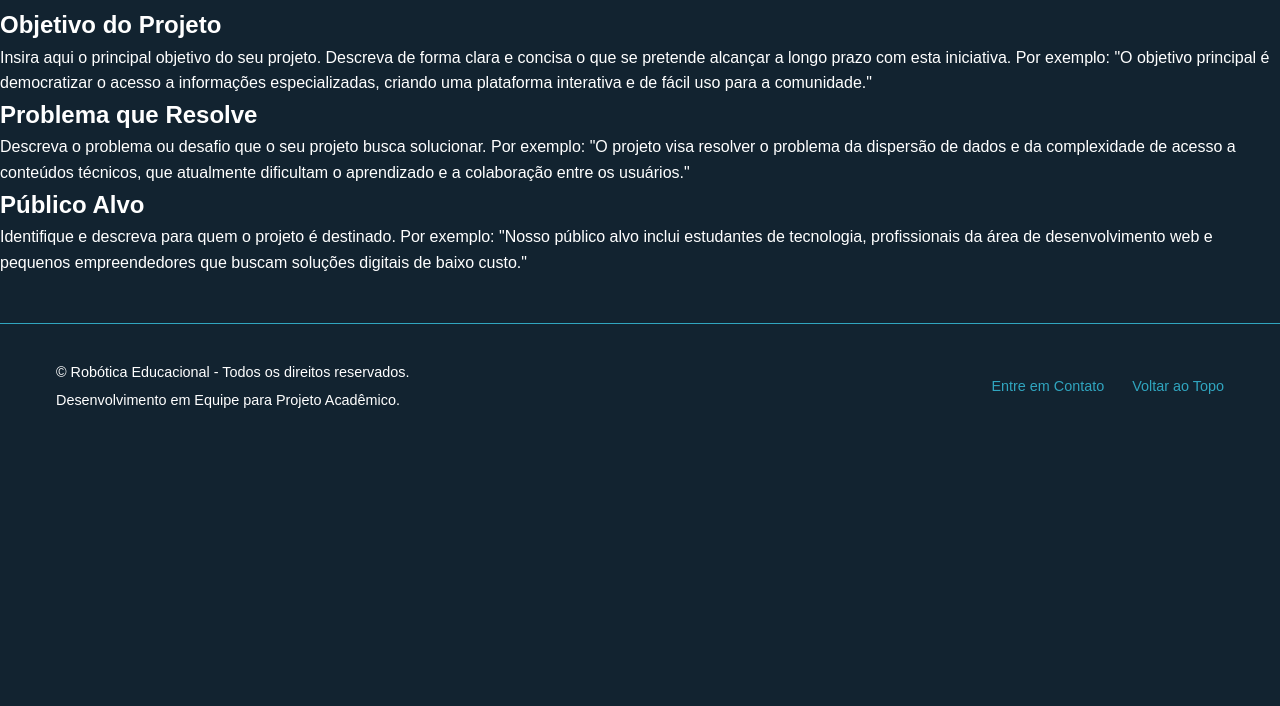
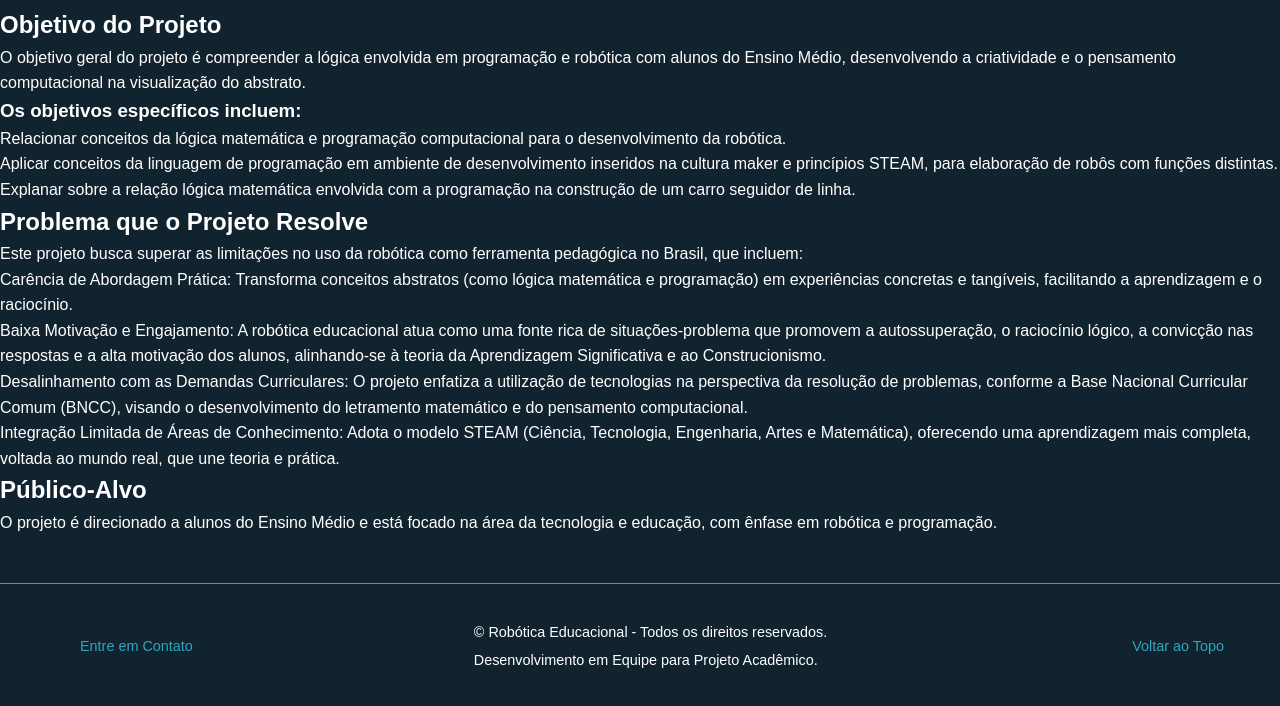
Before and after one commit to Startup-Think-Tech/roboticaEduc-front, a website: page src/pages/sobre.html in a window 1280 px wide. Shown: the part 128-834 px from the top of the page. Before the commit the page ends 800 px from the top, so only its background shows below. Drawn offline with Linux system fonts and the light colour scheme; files that its build step writes are made by us from their sources.

Commit message:
Fix: Pequenas alterações feitas para dar continuidade nas edições

```diff
--- a/src/pages/sobre.html
+++ b/src/pages/sobre.html
@@ -6,6 +6,8 @@
     <meta name="viewport" content="width=device-width, initial-scale=1.0">
     <title>Sobre | Nome do Seu Projeto</title>
     <link rel="stylesheet" href="../styles/base.css">
+    <link rel="stylesheet" href="../styles/sobre.css">
+
 
 </head>
 
@@ -26,43 +28,64 @@
             </nav>
         </div>
     </header>
+    <main>
+        <h1>ROBOTICA EDUCACIONAL</h1>
+        <section class="obetivo">
+            <h2>Objetivo do Projeto</h2>
+            <p>
+                O objetivo geral do projeto é compreender a lógica envolvida em programação e robótica com alunos do
+                Ensino Médio, desenvolvendo a criatividade e o pensamento computacional na visualização do abstrato.</p>
+            <h3>Os objetivos específicos incluem:</h3>
+            <ul>
+                <li>Relacionar conceitos da lógica matemática e programação computacional para o desenvolvimento da robótica.</li>
+            </ul>
+            <ul>
+                <li>Aplicar conceitos da linguagem de programação em ambiente de desenvolvimento inseridos na cultura maker e princípios STEAM, para elaboração de robôs com funções distintas.</li>
+            </ul>
+            <ul>
+                <li>Explanar sobre a relação lógica matemática envolvida com a programação na construção de um carro seguidor de linha.</li>
+            </ul>
 
-    <main>
-        <h1>ROBOTICA EDUCACIONAL </h1>
-
-        <section id="objetivo">
-            <h2>Objetivo do Projeto</h2>
-            <p>Insira aqui o principal objetivo do seu projeto. Descreva de forma clara e concisa o que se pretende
-                alcançar a longo prazo com esta iniciativa. Por exemplo: "O objetivo principal é democratizar o acesso a
-                informações especializadas, criando uma plataforma interativa e de fácil uso para a comunidade."</p>
         </section>
 
-        <section id="problema-resolvido">
-            <h2>Problema que Resolve</h2>
-            <p>Descreva o problema ou desafio que o seu projeto busca solucionar. Por exemplo: "O projeto visa resolver
-                o problema da dispersão de dados e da complexidade de acesso a conteúdos técnicos, que atualmente
-                dificultam o aprendizado e a colaboração entre os usuários."</p>
+        <section class="problema-resolvido">
+            <h2>Problema que o Projeto Resolve</h2>
+            <p>Este projeto busca superar as limitações no uso da robótica como ferramenta pedagógica no Brasil, que incluem:</p>
+            <ul>
+                <li>Carência de Abordagem Prática: Transforma conceitos abstratos (como lógica matemática e programação) em experiências concretas e tangíveis, facilitando a aprendizagem e o raciocínio.</li>
+            </ul>
+            <ul>
+                <li>Baixa Motivação e Engajamento: A robótica educacional atua como uma fonte rica de situações-problema que promovem a autossuperação, o raciocínio lógico, a convicção nas respostas e a alta motivação dos alunos, alinhando-se à teoria da Aprendizagem Significativa e ao Construcionismo.</li>
+            </ul>
+            <ul>
+                <li>Desalinhamento com as Demandas Curriculares: O projeto enfatiza a utilização de tecnologias na perspectiva da resolução de problemas, conforme a Base Nacional Curricular Comum (BNCC), visando o desenvolvimento do letramento matemático e do pensamento computacional.</li>
+            </ul>
+            <ul>
+                <li>Integração Limitada de Áreas de Conhecimento: Adota o modelo STEAM (Ciência, Tecnologia, Engenharia, Artes e Matemática), oferecendo uma aprendizagem mais completa, voltada ao mundo real, que une teoria e prática.</li>
+            </ul>
+
         </section>
-
-        <section id="publico-alvo">
-            <h2>Público Alvo</h2>
-            <p>Identifique e descreva para quem o projeto é destinado. Por exemplo: "Nosso público alvo inclui
-                estudantes de tecnologia, profissionais da área de desenvolvimento web e pequenos empreendedores que
-                buscam soluções digitais de baixo custo."</p>
+        <section class="publico-alvo">
+            <h2>Público-Alvo</h2>
+            <p>O projeto é direcionado a alunos do Ensino Médio e está focado na área da tecnologia e educação, com ênfase em robótica e programação.</p>
         </section>
 
     </main>
 
     <footer class="site-footer">
         <div class="container">
+            <div class="footer-links">
+                <a href="contato.html">Entre em Contato</a>
+            </div>
             <div class="footer-info">
                 <p>&copy; <span id="currentYear"></span> Robótica Educacional - Todos os direitos reservados.</p>
                 <p>Desenvolvimento em Equipe para Projeto Acadêmico.</p>
             </div>
             <div class="footer-links">
-                <a href="contato.html">Entre em Contato</a>
                 <a href="#">Voltar ao Topo</a>
             </div>
+
+
         </div>
     </footer>
 
--- a/src/styles/base.css
+++ b/src/styles/base.css
@@ -176,7 +176,7 @@ h1, h2, h3, h4, h5, h6, p, a, li {
 
 .site-footer .container {
     display: flex;
-    justify-content: space-between;
+    justify-content:space-between;
     align-items: center;
     flex-wrap: wrap; /* Permite quebrar em telas menores */
 }
--- a/src/styles/equipe.css
+++ b/src/styles/equipe.css
@@ -5,6 +5,7 @@
 }
 
 body {
+
     background-color: rgb(246, 246, 241);
     font-family: Arial, Helvetica, sans-serif;
     color: #1a1a1a;
@@ -31,7 +32,7 @@ html {
 
 .equipe h2 {
     font-size: 2rem;
-    color: #114704;
+    color: #30A5BF;
     margin-bottom: 1rem;
     font-weight: 700;
 }
```
Also changed, not shown: src/pages/equipe.html (+6 -1 lines), src/styles/sobre.css (added).
